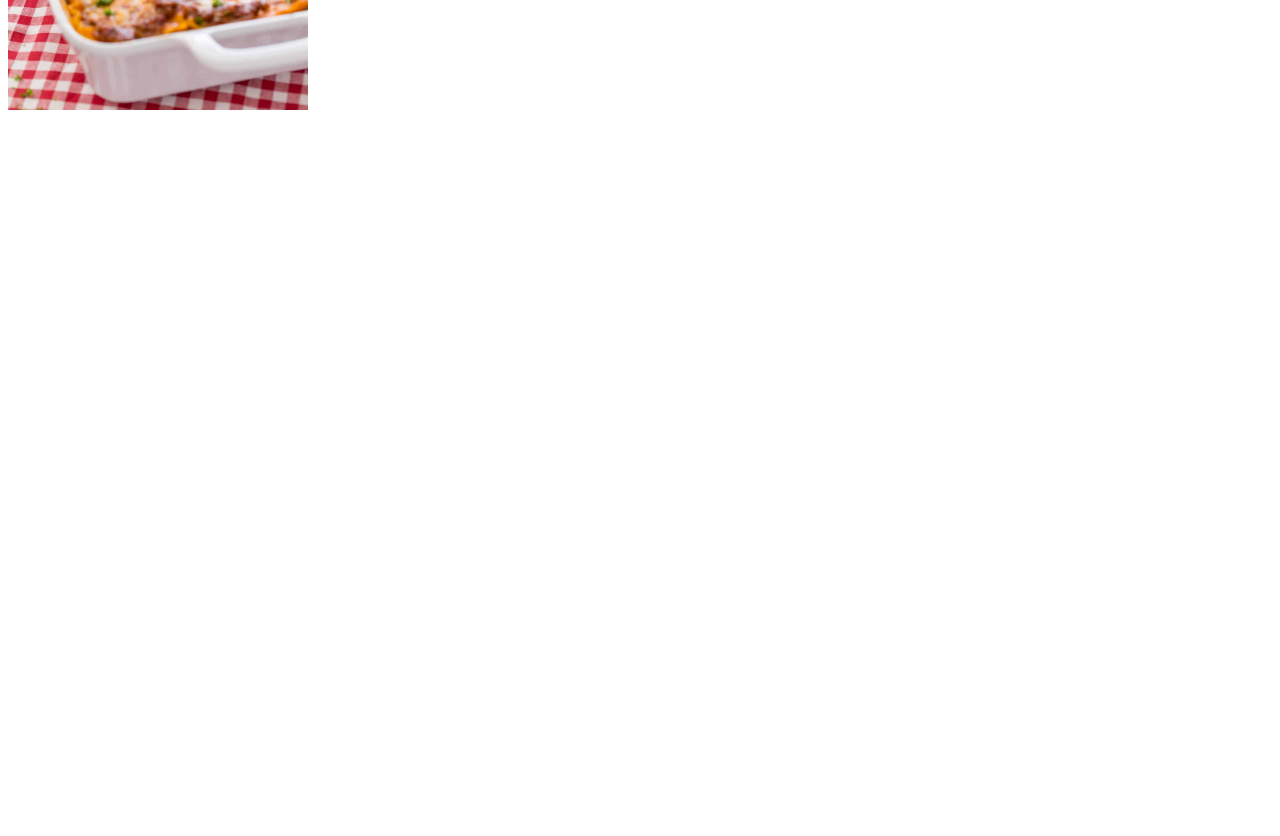
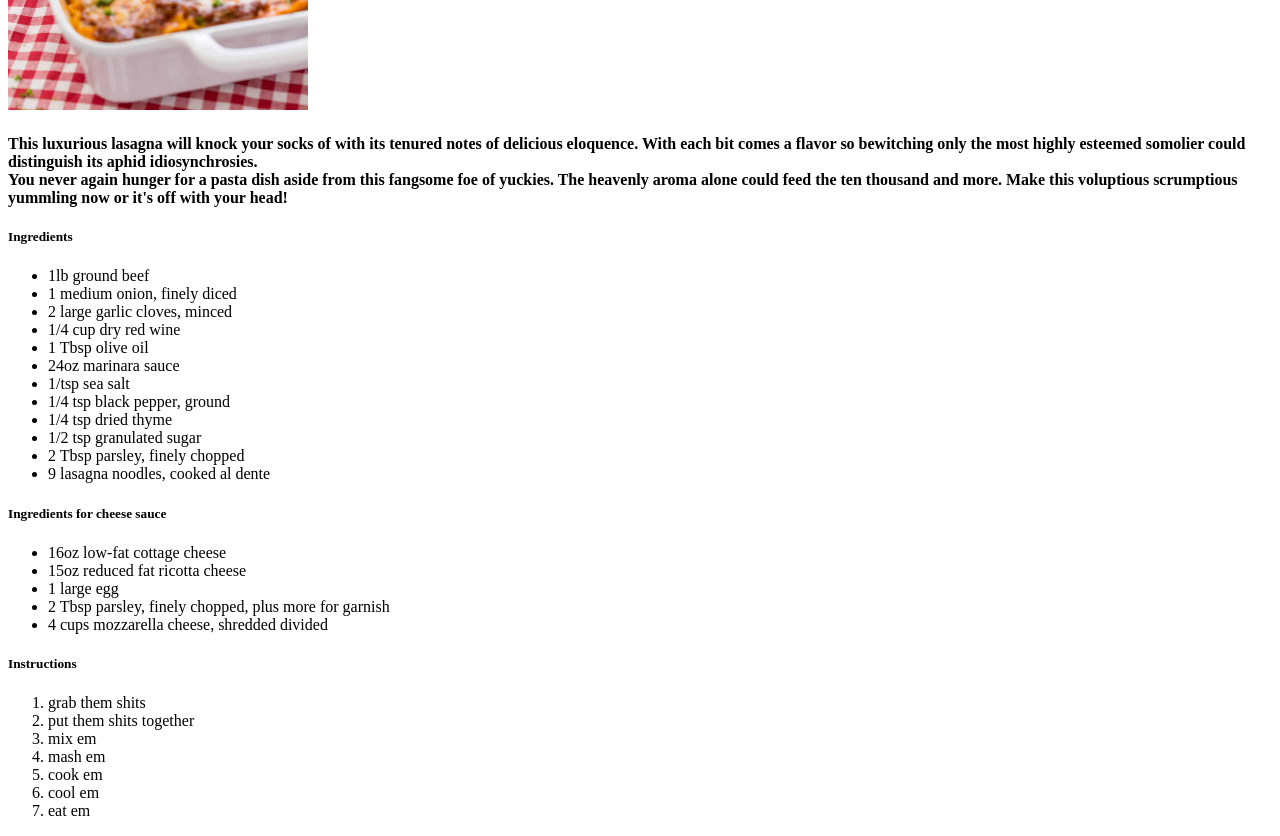
Before and after one commit to NeoNikki/odin-recipes, a plain HTML site: page recipes/lasagna.html in a window 1280 px wide. Shown: the part 420-1256 px from the top of the page. Before the commit the page ends 800 px from the top, so only its background shows below. Drawn offline with Linux system fonts and the light colour scheme.

Commit message:
Add the information to each recipe
all the pics, ingredients and instuctions are down

```diff
--- a/recipes/lasagna.html
+++ b/recipes/lasagna.html
@@ -10,5 +10,43 @@
 		<div>
 			<img src="./images/Lasagna-Recipe-5.jpg" width="300">
 		</div>
+		<h4>This luxurious lasagna will knock your socks of with its tenured notes of delicious eloquence. With each bit comes a flavor so bewitching only the most highly esteemed somolier could distinguish its aphid idiosynchrosies. <br>You never again hunger for a pasta dish aside from this fangsome foe of yuckies. The heavenly aroma alone could feed the ten thousand and more. Make this voluptious scrumptious yummling now or it's off with your head!</h4>
+		<div>
+			<h5><strong>Ingredients</strong></h5>
+			<ul>
+				<li>1lb ground beef</li>
+				<li>1 medium onion, finely diced</li>
+				<li>2 large garlic cloves, minced</li>
+				<li>1/4 cup dry red wine</li>
+				<li>1 Tbsp olive oil</li>
+				<li>24oz marinara sauce</li>
+				<li>1/tsp sea salt</li>
+				<li>1/4 tsp black pepper, ground</li>
+				<li>1/4 tsp dried thyme</li>
+				<li>1/2 tsp granulated sugar</li>
+				<li>2 Tbsp parsley, finely chopped</li>
+				<li>9 lasagna noodles, cooked al dente</li>
+			</ul>
+			<h5>Ingredients for cheese sauce</h5>
+			<ul>
+				<li>16oz low-fat cottage cheese</li>
+				<li>15oz reduced fat ricotta cheese</li>
+				<li>1 large egg</li>
+				<li>2 Tbsp parsley, finely chopped, plus more for garnish</li>
+				<li>4 cups mozzarella cheese, shredded divided</li>
+			</ul>
+		</div>
+		<div>
+			<h5>Instructions</h5>
+			<ol>
+				<li>grab them shits</li>
+				<li>put them shits together</li>
+				<li>mix em</li>
+				<li>mash em</li>
+				<li>cook em</li>
+				<li>cool em</li>
+				<li>eat em</li>
+			</ol>
+		</div>
 	</body>
 </html>
```
Also changed, not shown: recipes/egg-salad.html (+26 -0 lines), recipes/frittatas.html (+30 -0 lines).
